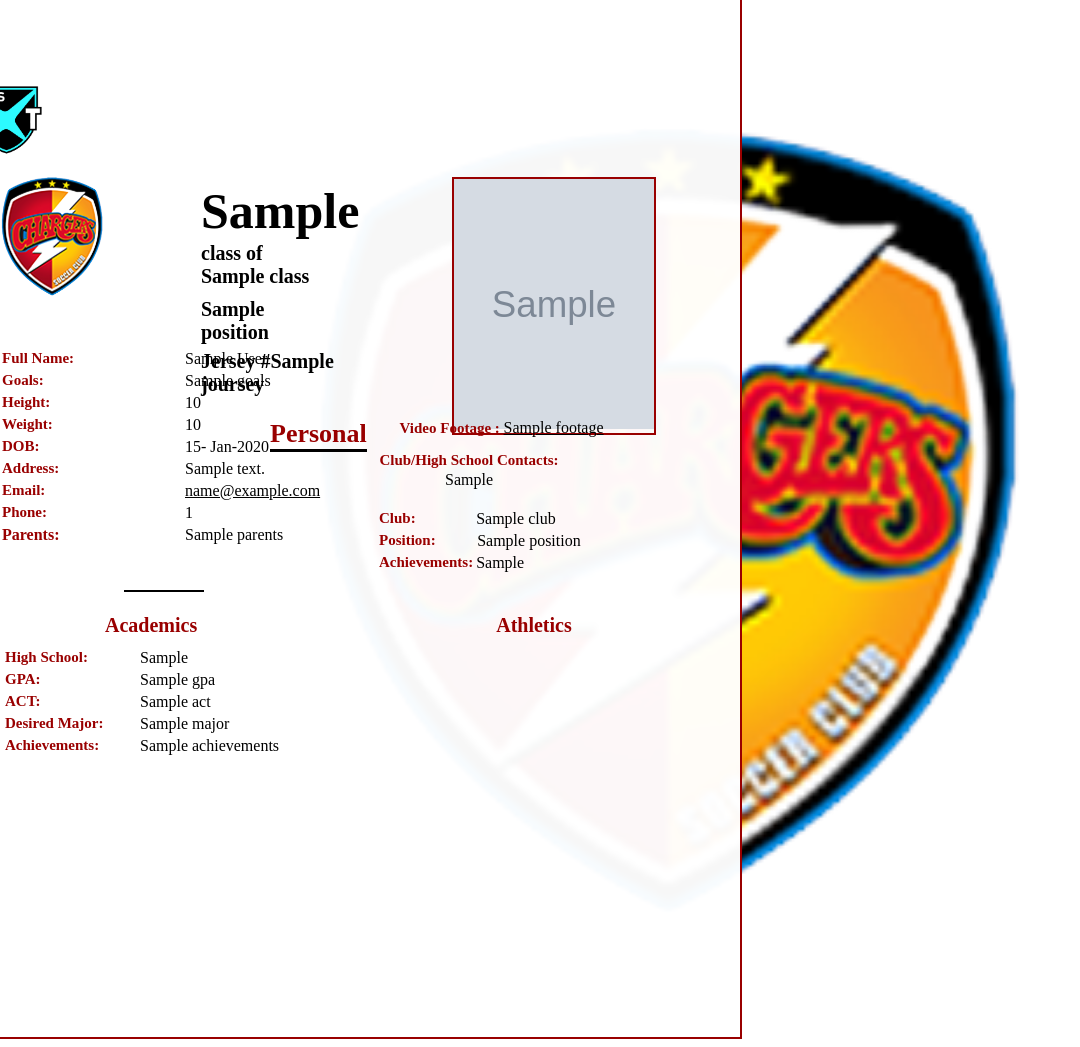
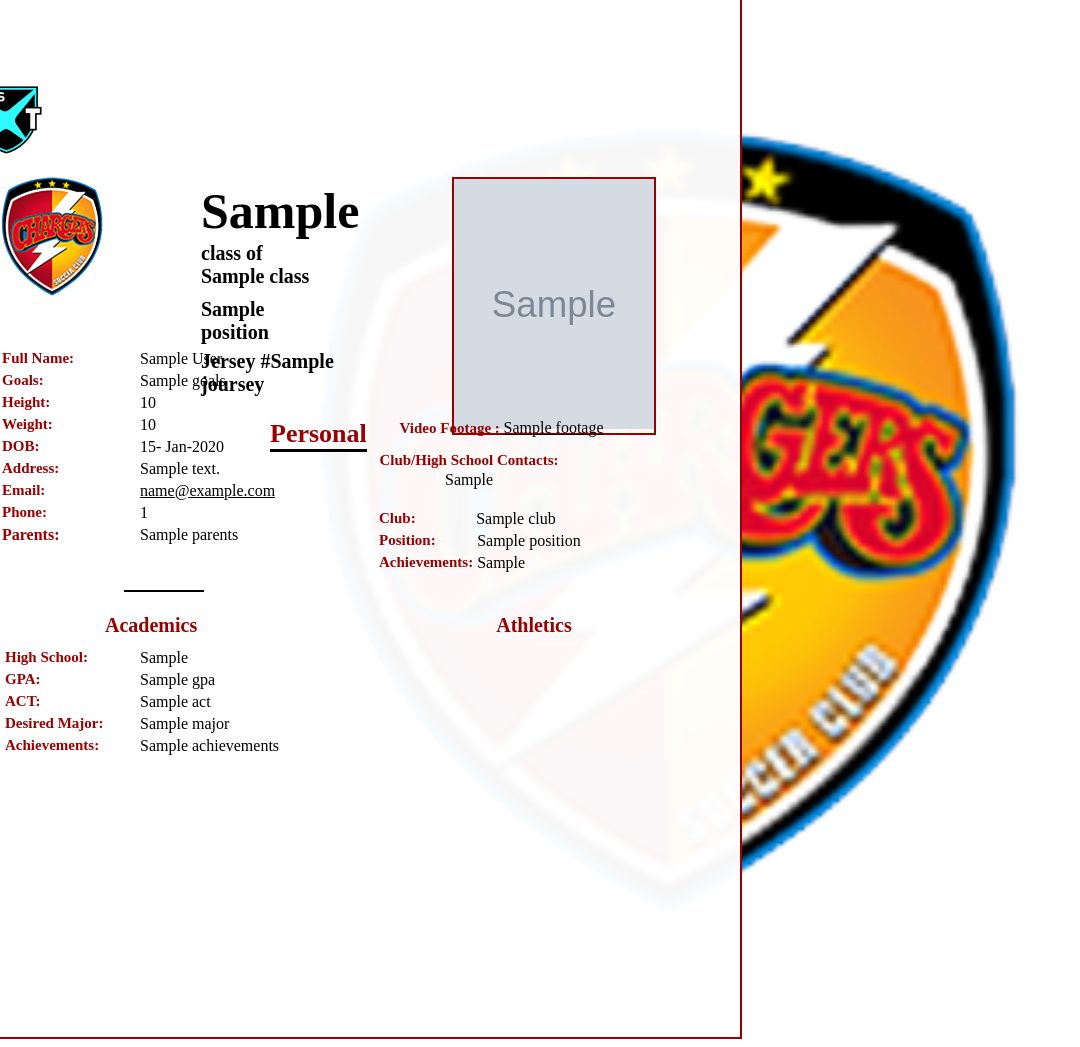
Before and after one commit to izazasif/user_resgistration, a Laravel app: template resources/views/profile/pdf_template.blade.php in a window 1280 px wide. Shown: the whole page, without its empty margins (0-1080 px from the left). Run offline with Laravel 10, Linux system fonts and the light colour scheme; the template is opened without the code that fills it: most values are stand-ins (such as "Sample title", 1, 10 or a date in 2020); grey boxes marked "Sample" are stand-in pictures; lists and menus that the app fills with data are empty.

Commit message:
last123143567765786756923

```diff
--- a/resources/views/profile/pdf_template.blade.php
+++ b/resources/views/profile/pdf_template.blade.php
@@ -66,40 +66,40 @@
     <table style="margin-top:-140px;">
         <tr>
             <th style="text-align: left;padding-left: 20px;font-size: 15px;width:80px;font-weight: bold;margin: 6;color:#990000;">Full Name:</th>
-            <th style="padding-left: 100px;font-size: 16px;font-weight: normal;text-align: justify;">{{ $profile->full_name }}</th>
+            <th style="padding-left: 55px;font-size: 16px;font-weight: normal;text-align: justify;">{{ $profile->full_name }}</th>
         </tr>
         <tr>
             <th style="text-align: left;padding-left: 20px;font-size: 15px;width:80px;font-weight: bold;margin: 6;color:#990000;vertical-align: top;">Goals: </th>
-            <th style="padding-left: 100px;font-size: 16px;font-weight: normal;width:540px;text-align: justify;">{{ $profile->goals }} </th>
+            <th style="padding-left: 55px;font-size: 16px;font-weight: normal;width:540px;text-align: justify;">{{ $profile->goals }} </th>
         </tr>
         <tr>
             <th style="text-align: left;padding-left: 20px;font-size: 15px;width:80px;font-weight: bold;margin: 6;color:#990000;">Height:</th>
-            <th style="padding-left: 100px;font-size: 16px;font-weight: normal;width:80px;text-align: justify;">{{ $profile->height }}</th>
+            <th style="padding-left: 55px;font-size: 16px;font-weight: normal;width:80px;text-align: justify;">{{ $profile->height }}</th>
         </tr>
         <tr>
             <th style="text-align: left;padding-left: 20px;font-size: 15px;width:80px;font-weight: bold;margin: 6;color:#990000;">Weight:</th>
-            <th style="padding-left: 100px;font-size: 16px;font-weight: normal;width:80px;text-align: justify;">{{ $profile->weight }}</th>
+            <th style="padding-left: 55px;font-size: 16px;font-weight: normal;width:80px;text-align: justify;">{{ $profile->weight }}</th>
         </tr>
         <tr>
             <th style="text-align: left;padding-left: 20px;font-size: 15px;width:80px;font-weight: bold;margin: 6;color:#990000;">DOB:</th>
-            <th style="padding-left: 100px;font-size: 16px;font-weight: normal;width:80px;text-align: justify;">{{ Carbon\Carbon::parse($profile->dob)->format('j- M-Y') }}</th>
+            <th style="padding-left: 55px;font-size: 16px;font-weight: normal;width:80px;text-align: justify;">{{ Carbon\Carbon::parse($profile->dob)->format('j- M-Y') }}</th>
         </tr>
         <tr>
             <th style="text-align: left;padding-left: 20px;font-size: 15px;width:80px;font-weight: bold;margin: 6;color:#990000;">Address:</th>
-            <th style="padding-left: 100px;font-size: 16px;font-weight: normal;width:80px;text-align: justify;">{{ $profile->address }}</th>
+            <th style="padding-left: 55px;font-size: 16px;font-weight: normal;width:80px;text-align: justify;">{{ $profile->address }}</th>
         </tr>
         <tr>
             <th style="text-align: left;padding-left: 20px;font-size: 15px;width:80px;font-weight: bold;margin: 6;color:#990000;">Email:</th>
-            <th style="padding-left: 100px;font-size: 16px;font-weight: normal;width:80px;text-align: justify;text-decoration: underline;">{{ $profile->email }}</th>
-            <!-- <p style="border-bottom: 2px solid black;margin-left:-690px;width:100px;margin-top:40px;"></p> -->
+            <th style="padding-left: 55px;font-size: 16px;font-weight: normal;width:80px;text-align: justify;text-decoration: underline;">{{ $profile->email }}</th>
+            <!-- <p style="border-bottom: 2px solid black;margin-left:-690px;width:55px;margin-top:40px;"></p> -->
         </tr>
         <tr>
             <th style="text-align: left;padding-left: 20px;font-size: 15px;width:80px;font-weight: bold;margin: 6;color:#990000;">Phone:</th>
-            <th style="padding-left: 100px;font-size: 16px;font-weight: normal;width:80px;text-align: justify;">{{ $profile->phone_number }}</th>
+            <th style="padding-left: 55px;font-size: 16px;font-weight: normal;width:80px;text-align: justify;">{{ $profile->phone_number }}</th>
         </tr>
         <tr>
             <th style="text-align: left;padding-left: 20px;font-size: 16px;width:80px;font-weight: bold;margin: 6;color:#990000;vertical-align: top;">Parents:</th>
-            <th style="padding-left: 100px;font-size: 16px;font-weight: normal;width:80px;text-align: justify;">{!! str_replace(',', '<br>', $profile->parents) !!}</th>
+            <th style="padding-left: 55px;font-size: 16px;font-weight: normal;width:80px;text-align: justify;">{!! str_replace(',', '<br>', $profile->parents) !!}</th>
         </tr>
         </table>
         <table>
@@ -171,7 +171,7 @@
                         </tr>
                         <tr>
                             <th style="padding-left: 70px;font-size: 15px;width:10px;margin: 3;color:#990000;text-align: left;vertical-align: top;">Achievements:</th>
-                            <th style="padding-left: 0px;font-size: 16px;width:70px;text-align: left;vertical-align: top;font-weight: normal;">{{ $profile->c_achievements  }}</th>
+                            <th style="margin-left: -40px!important;font-size: 16px;width:70px;text-align: left;vertical-align: top;font-weight: normal;">{{ $profile->c_achievements  }}</th>
                         </tr>
                             <p style="padding-left: 67px;font-size: 15px;font-weight: bold;color:#990000;margin: 3;">Video Footage :  <strong style="color:black;text-align: justify;font-size: 16px;font-weight: normal;text-decoration: underline;"> {{ $profile->footage }} </strong></p>
                             <p style="padding-left: 67px;font-size: 15px;font-weight: bold;color:#990000;width:190px;margin: 3;">Club/High School Contacts: <strong style="line-height: 1.4;font-size: 16px;color:black;text-align: justify;font-weight: normal;"> {{ $profile->h_contact }} </strong> </p>
@@ -180,9 +180,6 @@
                 </th>
             </tr>
         </table>
-        <br>
-        <br>
-        <div style="height: 30px;"></div>
     </div>
 </body>
 </html>
```
